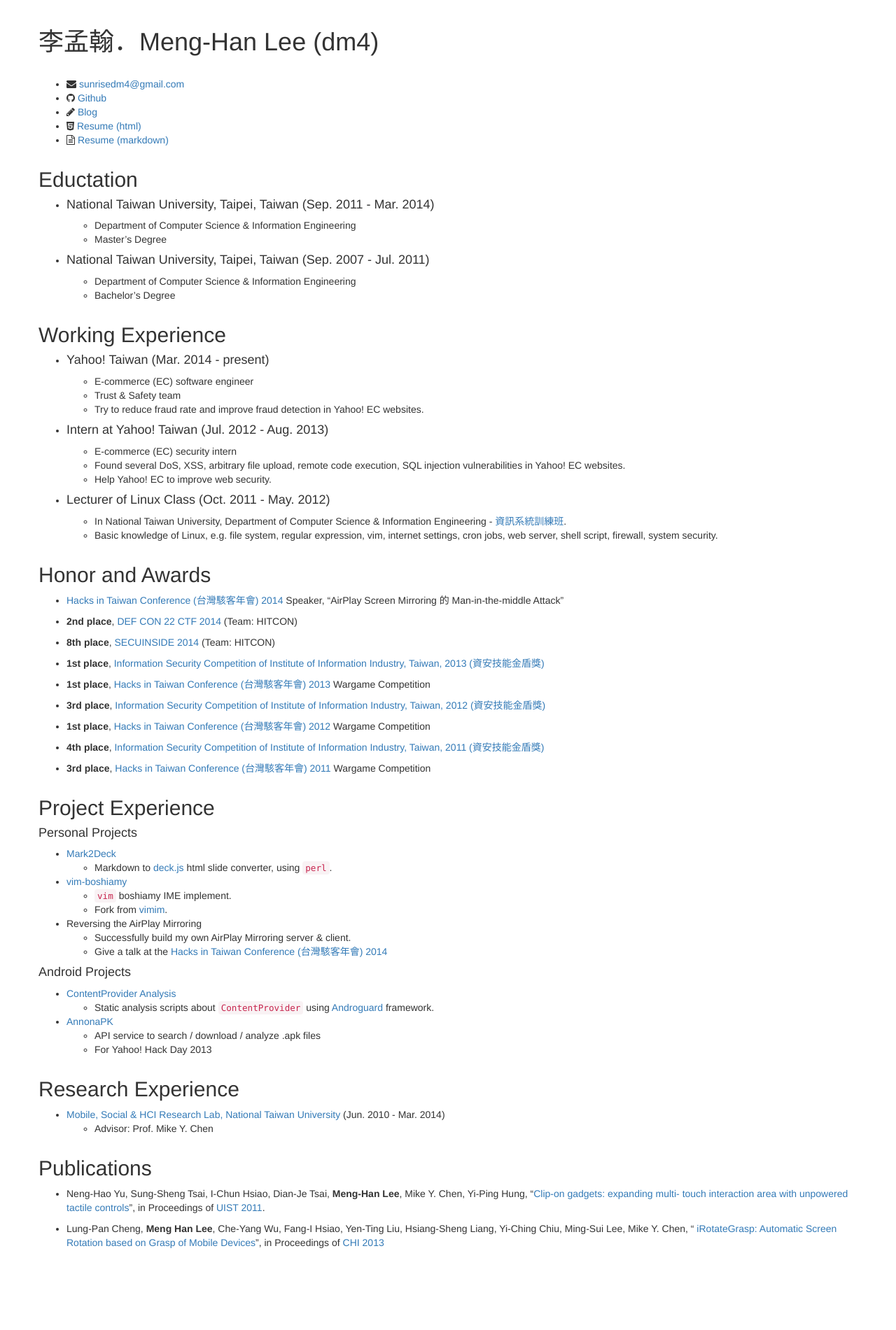
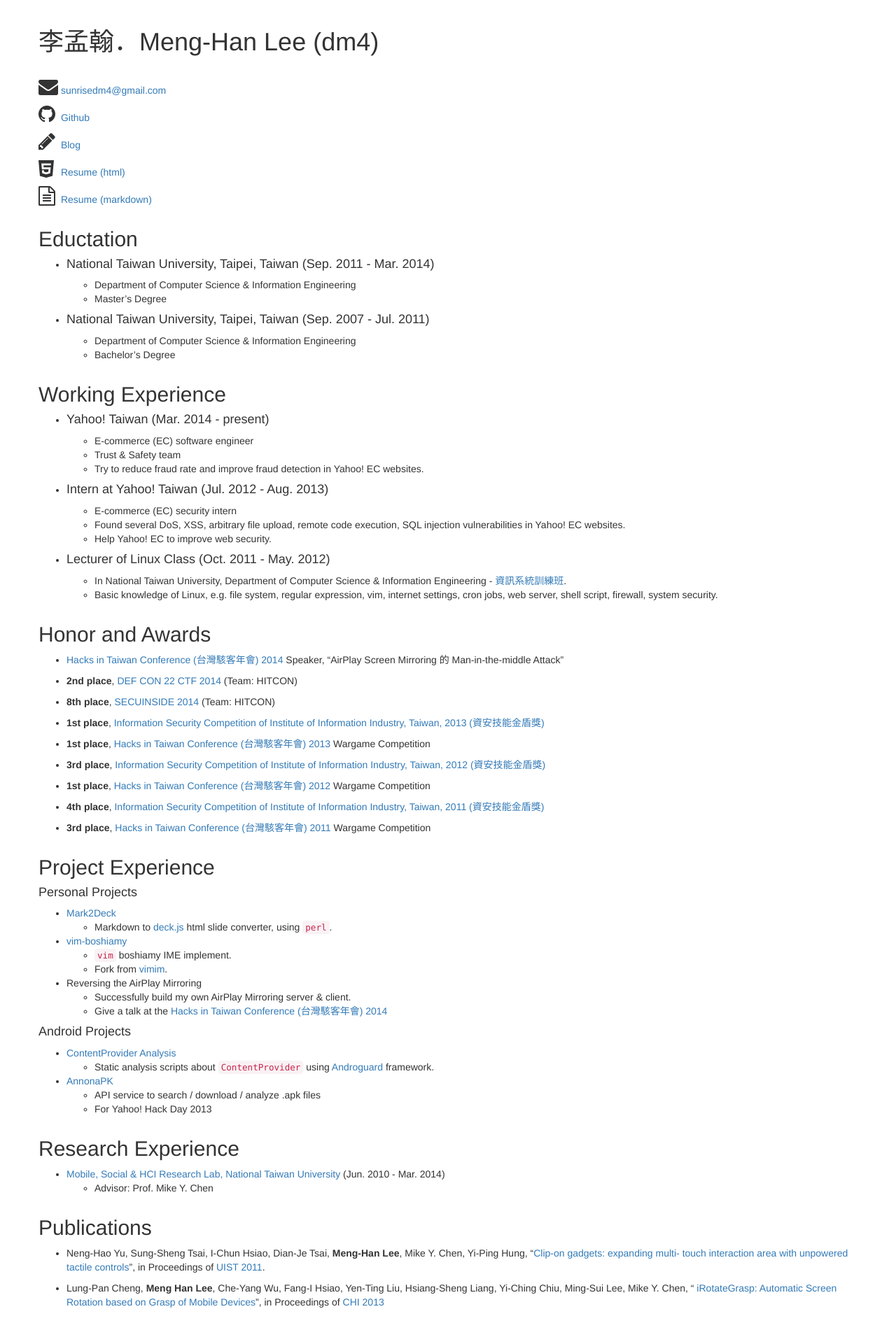
Before and after one commit to dm4/resume.dm4.tw, a Jekyll site: the page built from menghanlee.md, in a window 1280 px wide. Shown: the whole page at 70% size. Built offline with Jekyll 4.4.1, drawn with Linux system fonts in a browser that asks for light colours; nearby versions of some CDN libraries; before the commit the page ends 1816 px from its top, so only the background shows below that.

Commit message:
parse content in content.html

```diff
--- /dev/null
+++ b/_includes/content.html
@@ -0,0 +1,7 @@
+{% capture _ %}
+  {% capture content %}{{ content | replace: 'Email:', '<i class="fa fa-envelope fa-2x"></i>' }}{% endcapture %}
+  {% capture content %}{{ content | replace: 'Github:', '<i class="fa fa-github fa-2x"></i>' }}{% endcapture %}
+  {% capture content %}{{ content | replace: 'Blog:', '<i class="fa fa-pencil fa-2x"></i>' }}{% endcapture %}
+  {% capture content %}{{ content | replace: 'Resume (html):', '<i class="fa fa-html5 fa-2x"></i>' }}{% endcapture %}
+  {% capture content %}{{ content | replace: 'Resume (markdown):', '<i class="fa fa-file-text-o fa-2x"></i>' }}{% endcapture %}
+{% endcapture %}
--- a/_layouts/resume.html
+++ b/_layouts/resume.html
@@ -16,17 +16,15 @@
     h2 {
       margin-top: 30px;
     }
+    i.fa-2x {
+      width: 28px;
+    }
   </style>
 </head>
   <body>
     <div class="container">
       <div class="row">
-        {% capture content %}{{ content | replace: 'Email:',             '<i class="fa fa-envelope"></i>'    }}{% endcapture %}
-        {% capture content %}{{ content | replace: 'Github:',            '<i class="fa fa-github"></i>'      }}{% endcapture %}
-        {% capture content %}{{ content | replace: 'Blog:',              '<i class="fa fa-pencil"></i>'      }}{% endcapture %}
-        {% capture content %}{{ content | replace: 'Resume (html):',     '<i class="fa fa-html5"></i>'       }}{% endcapture %}
-        {% capture content %}{{ content | replace: 'Resume (markdown):', '<i class="fa fa-file-text-o"></i>' }}{% endcapture %}
-        {{ content }}
+        {% include content.html %}{{ content }}
       </div>
     </div>
   </body>
--- a/menghanlee.md
+++ b/menghanlee.md
@@ -8,11 +8,15 @@
 ==========================
 
 
-- Email:  <sunrisedm4@gmail.com>
-- Github: [Github](http://github.com/dm4)
-- Blog:   [Blog](http://blog.dm4.tw)
-- Resume (html): [Resume (html)](http://resume.dm4.tw)
-- Resume (markdown): [Resume (markdown)](https://raw.githubusercontent.com/dm4/resume.dm4.tw/gh-pages/menghanlee.md)
+Email: <sunrisedm4@gmail.com>
+
+Github: [Github](http://github.com/dm4)
+
+Blog: [Blog](http://blog.dm4.tw)
+
+Resume (html): [Resume (html)](http://resume.dm4.tw)
+
+Resume (markdown): [Resume (markdown)](https://raw.githubusercontent.com/dm4/resume.dm4.tw/gh-pages/menghanlee.md)
 
 
 Eductation
```
